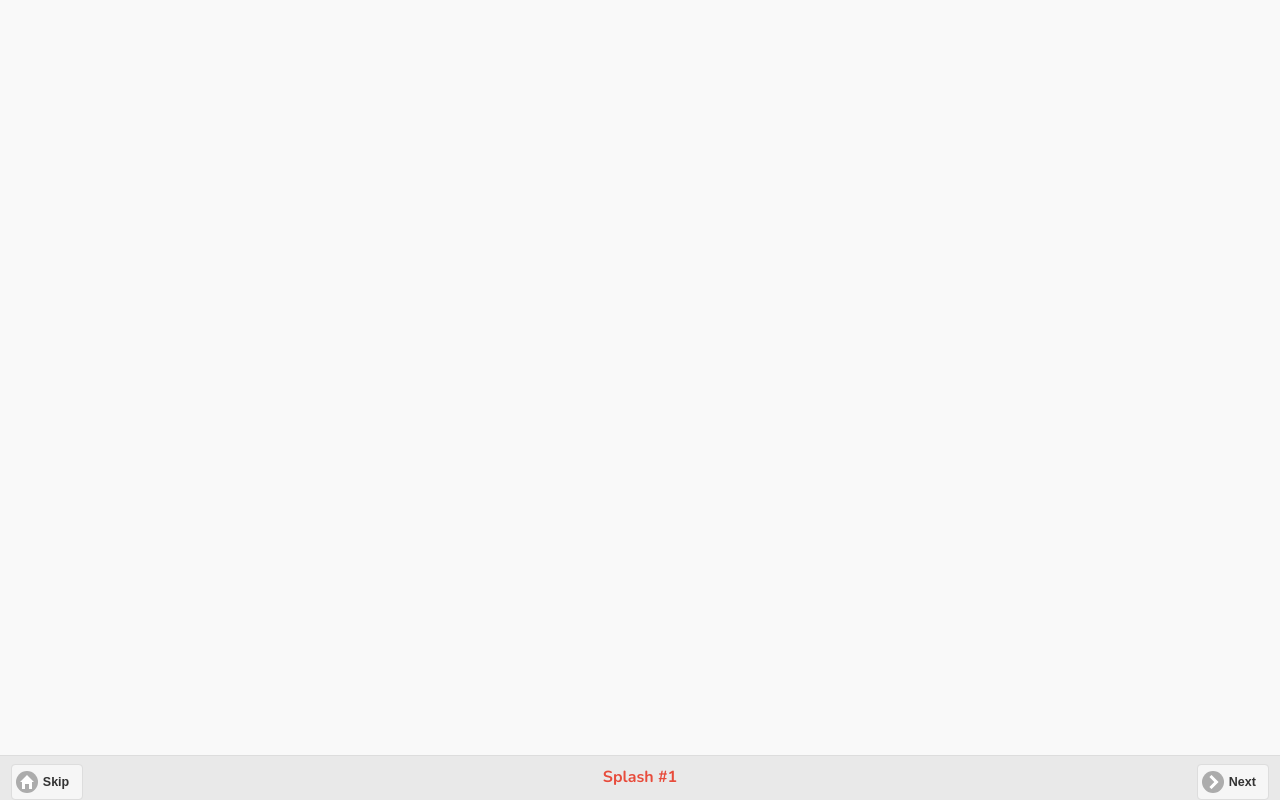
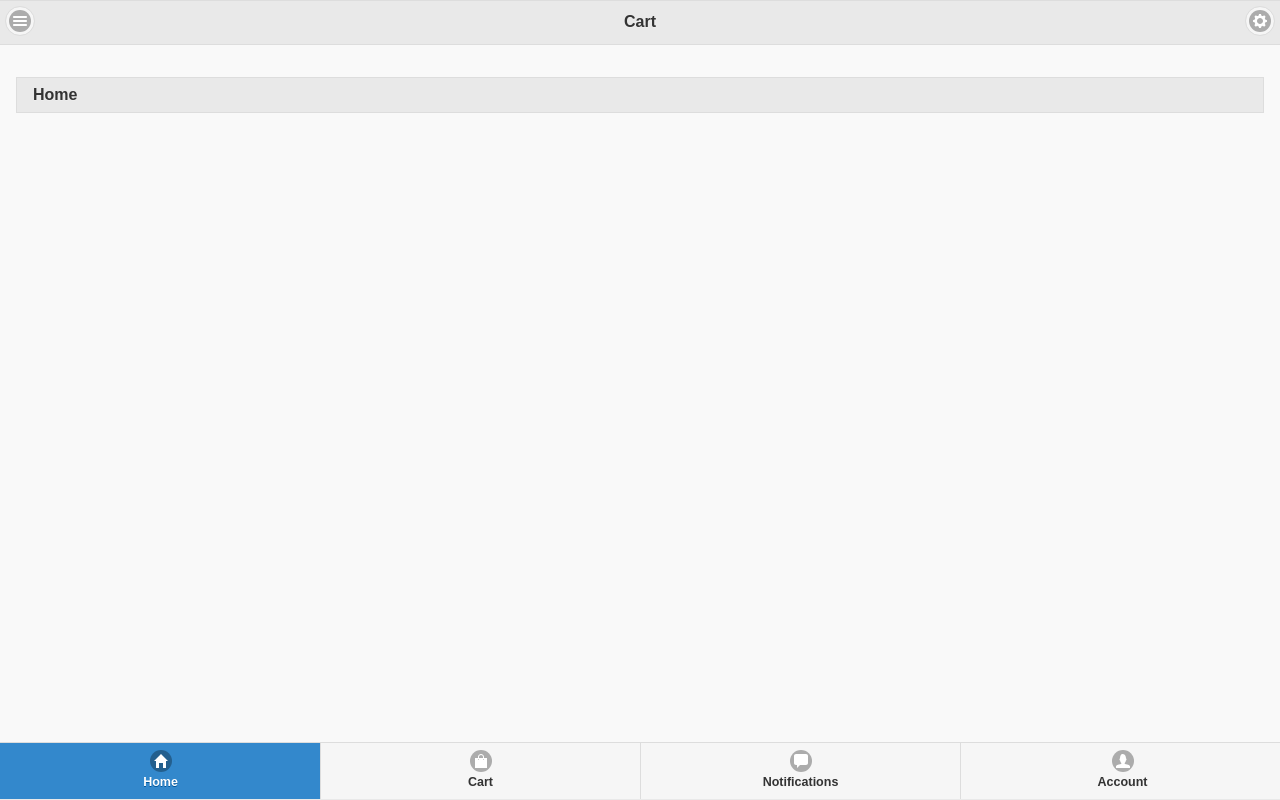
Before and after one commit to rakara/rakara.github.io, a PHP site: page / in a window 1280 px wide. Run offline with PHP 8.4, Linux system fonts and the light colour scheme.

Commit message:
UI Tweaks

```diff
--- a/css/style.css
+++ b/css/style.css
@@ -1,81 +1,21 @@
-@import url("https://fonts.googleapis.com/css?family=Nunito:400,700&display=swap");
-* {
-  margin: 0;
-  padding: 0;
-  box-sizing: border-box;
+.ui-page { -webkit-backface-visibility: hidden; }
+.splash, .jumbotron{
+  background-size: cover;
 }
-
-body {
-  background: #fdfdfd;
-  font-family: "Nunito", sans-serif;
-  font-size: 1rem;
+#splash1{
+  background: url("images/splash1.jpg");
 }
-
-main {
-  max-width: 900px;
-  margin: auto;
-  padding: 0.5rem;
-  text-align: center;
+#splash2{
+  background: url("images/splash2.jpg");
 }
-nav {
-  display: flex;
-  justify-content: space-between;
-  align-items: center;
+#splash3{
+  background: url("images/splash1.jpg");
 }
-
-ul {
-  list-style: none;
-  display: flex;
+.jumbotron{
+  background: url("images/splash1.jpg");
+  min-height: 25vh;
 }
-
-li {
-  margin-right: 1rem;
+cats{
+  min-height:10vh;
+  text-align:center;
 }
-
-h1 {
-  color: #e74c3c;
-  margin-bottom: 0.5rem;
-}
-.container {
-  display: grid;
-  grid-template-columns: repeat(auto-fit, minmax(15rem, 1fr));
-  grid-gap: 1rem;
-  justify-content: center;
-  align-items: center;
-  margin: auto;
-  padding: 1rem 0;
-}
-.card {
-  display: flex;
-  align-items: center;
-  flex-direction: column;
-  width: 15rem auto;
-  height: 15rem;
-  background: #fff;
-  box-shadow: 0 10px 20px rgba(0, 0, 0, 0.19), 0 6px 6px rgba(0, 0, 0, 0.23);
-  border-radius: 10px;
-  margin: auto;
-  overflow: hidden;
-}
-
-.card--avatar {
-  width: 100%;
-  height: 10rem;
-  object-fit: cover;
-}
-
-.card--title {
-  color: #222;
-  font-weight: 700;
-  text-transform: capitalize;
-  font-size: 1.1rem;
-  margin-top: 0.5rem;
-}
-
-.card--link {
-  text-decoration: none;
-  background: #db4938;
-  color: #fff;
-  padding: 0.3rem 1rem;
-  border-radius: 20px;
-}
--- a/index.html
+++ b/index.html
@@ -1,60 +1,16 @@
 <!DOCTYPE html>
-<html lang="en">
+<html>
 <head>
   <meta charset="UTF-8" />
-    <meta name="viewport" content="width=device-width, initial-scale=1.0" />
-    <meta http-equiv="X-UA-Compatible" content="ie=edge" />
   <link rel="manifest" href="manifest.json" />
+  <title>Page Title</title>
+  <meta name="viewport" content="width=device-width, initial-scale=1">
   <link rel="stylesheet" href="css/jquery.mobile-1.4.5.min.css" />
   <link rel="stylesheet" href="css/style.css" />
   <script src="js/jquery.min.js"></script>
   <script src="js/jquery.mobile-1.4.5.min.js"></script>
-    <!-- ios support -->
-    <link rel="apple-touch-icon" href="images/icons/icon-72x72.png" />
-    <link rel="apple-touch-icon" href="images/icons/icon-96x96.png" />
-    <link rel="apple-touch-icon" href="images/icons/icon-128x128.png" />
-    <link rel="apple-touch-icon" href="images/icons/icon-144x144.png" />
-    <link rel="apple-touch-icon" href="images/icons/icon-152x152.png" />
-    <link rel="apple-touch-icon" href="images/icons/icon-192x192.png" />
-    <link rel="apple-touch-icon" href="images/icons/icon-384x384.png" />
-    <link rel="apple-touch-icon" href="images/icons/icon-512x512.png" />
-    <meta name="apple-mobile-web-app-status-bar" content="#db4938" />
-    <meta name="theme-color" content="#db4938" />
-    <title>Page Title</title>
 </head>
 <body>
-    <div data-role="page" class="splash" id="splash1">
-  <div data-role="footer" data-position="fixed">
-    <a href="#home" class="ui-btn-left ui-btn ui-btn-inline ui-mini ui-corner-all ui-btn-icon-left ui-icon-home" data-transition="pop">Skip</a>
-      <h1>Splash #1</h1>
-    <a href="#splash2" class="ui-btn-right ui-btn ui-btn-inline ui-mini ui-corner-all ui-btn-icon-left ui-icon-carat-r" data-transition="slide">Next</a>
-  </div>
-</div>
-
-<div data-role="page" class="splash" id="splash2">
-  <div data-role="footer" data-position="fixed">
-    <a href="#splash1" class="ui-btn-left ui-btn ui-btn-inline ui-mini ui-corner-all ui-btn-icon-left ui-icon-carat-l" data-transition="slide" data-direction="reverse">Back</a>
-      <h1>Splash #2</h1>
-    <a href="#splash3" class="ui-btn-right ui-btn ui-btn-inline ui-mini ui-corner-all ui-btn-icon-left ui-icon-carat-r" data-transition="slide">Next</a>
-  </div>
-</div>
-
-<div data-role="page" class="splash" id="splash3">
-  <div data-role="footer" data-position="fixed">
-    <a href="#splash2" class="ui-btn-left ui-btn ui-btn-inline ui-mini ui-corner-all ui-btn-icon-left ui-icon-carat-l" data-transition="slide" data-direction="reverse">Back</a>
-      <h1>Splash #3</h1>
-    <a href="#home" class="ui-btn-right ui-btn ui-btn-inline ui-mini ui-corner-all ui-btn-icon-left ui-icon-carat-r" data-transition="slide">Start</a>
-  </div>
-</div>
-
-<div data-role="page" id="login">
-  <div data-role="main">
-    <p>Login</p>
-  </div>
-  <div data-role="footer" data-position="fixed">
-    <h1>CLIMORFRESH &copy; 2020</h1>
-  </div><!-- /footer -->
-</div><!-- /page --><!-- /home -->
 
 <div data-role="page" id="home">
 
@@ -64,6 +20,12 @@
       <li><a href="#">Dairy</a></li>
       <li><a href="#">Vegetables</a></li>
       <li><a href="#">Fruits</a></li>
+      <li><a href="#">Fresh Juices</a></li>
+      <li><a href="#">Mushrooms</a></li>
+      <li><a href="#">Cereals</a></li>
+      <li><a href="#">Eggs</a></li>
+      <li><a href="#">Tubers, Bulbs &amp; Roots</a></li>
+      <li><a href="#">Herbs, Spices &amp; Chillies</a></li>
     </ul>
   </div><!-- /menu -->
 
@@ -72,43 +34,34 @@
     <ul data-role="listview">
       <li data-icon="user"><a href="#profile">My Account</a></li>
       <li data-icon="shop"><a href="#">My Orders</a></li>
-      <li data-icon="phone"><a href="#">Call To Order</a></li>
-      <li data-icon="info"><a href="#splash1">About App</a></li>
-      <li data-icon="lock"><a href="#login">Logout</a></li>
+      <li data-icon="phone"><a href="#callPopUp" data-rel="popup" data-position-to="window">Call To Order</a></li>
+      <li data-icon="lock"><a href="#">Logout</a></li>
     </ul>
   </div><!-- /settings -->
 
-   <div data-role="header" style="overflow:hidden;">
-     <div data-role="navbar">
-        <ul>
-            <li><a href="#" data-icon="bars" data-iconpos="left" class="ui-icon-notext">One</a></li>
-            <li>Jumia</li>
-            <li><a href="#">Three</a></li>
-        </ul>
-     </div><!-- /navbar -->
+  <div data-role="popup" id="callPopUp" class="ui-content" style="padding: 20px 5px:">
+    <p>Call 07xx xxx xxx To Order</p>
+  </div>
+
+  <div data-role="header">
+
+      <a href="#menu" class="ui-btn-left ui-btn ui-btn-inline ui-mini ui-corner-all ui-btn-icon-left ui-icon-bars ui-btn-icon-notext">Menu</a>
+        <h1>Cart</h1>
+      <a href="#settings" class="ui-btn-right ui-btn ui-btn-inline ui-mini ui-corner-all ui-btn-icon-left ui-icon-gear ui-btn-icon-notext">Settings</a>
+
   </div><!-- /header -->
 
   <div role="main" class="ui-content">
-    <form>
-      <label for="search" class="ui-hidden-accessible">Search Input:</label>
-      <input type="search" name="search" id="search" value="">
-    </form>
-    <div class="jumbotron">
-    </div>
-    <div class="ui-grid-b">
-      <div class="ui-block-a cats">Dairy</div>
-      <div class="ui-block-b cats">Vegetables</div>
-      <div class="ui-block-c cats">Fruits</div>
-    </div>
+    <p class="ui-bar ui-bar-a">Home</p>
   </div><!-- /content -->
 
   <div data-role="footer" data-position="fixed">
     <div data-role="navbar">
         <ul>
-          <li><a href="#" data-icon="home" data-iconpos="notext" class="ui-btn-active">Home</a></li>
+          <li><a href="#" data-icon="home" class="ui-btn-active">Home</a></li>
             <li><a href="#cart" data-icon="shop">Cart</a></li>
-            <li><a href="#favorite" data-icon="star">Favorites</a></li>
-            <li><a href="#profile" data-icon="user">Profile</a></li>
+            <li><a href="#favorite" data-icon="comment">Notifications</a></li>
+            <li><a href="#profile" data-icon="user">Account</a></li>
         </ul>
     </div><!-- /navbar -->
   </div><!-- /footer -->
@@ -116,12 +69,18 @@
 
 <div data-role="page" id="cart">
 
-  <div data-role="panel" data-display="overlay" data-theme="" id="myPanel">
+  <div data-role="panel" data-display="overlay" data-theme="" id="menu">
     <h2>Categories</h2>
     <ul data-role="listview">
       <li><a href="#">Dairy</a></li>
       <li><a href="#">Vegetables</a></li>
       <li><a href="#">Fruits</a></li>
+      <li><a href="#">Fresh Juices</a></li>
+      <li><a href="#">Mushrooms</a></li>
+      <li><a href="#">Cereals</a></li>
+      <li><a href="#">Eggs</a></li>
+      <li><a href="#">Tubers, Bulbs &amp; Roots</a></li>
+      <li><a href="#">Herbs, Spices &amp; Chillies</a></li>
     </ul>
   </div><!-- /menu -->
 
@@ -130,21 +89,18 @@
     <ul data-role="listview">
       <li data-icon="user"><a href="#profile">My Account</a></li>
       <li data-icon="shop"><a href="#">My Orders</a></li>
-      <li data-icon="star"><a href="#">My Subscriptions</a></li>
       <li data-icon="phone"><a href="#callPopUp" data-rel="popup" data-position-to="window">Call To Order</a></li>
-      <li data-icon="info"><a href="#splash1">About App</a></li>
       <li data-icon="lock"><a href="#">Logout</a></li>
     </ul>
   </div><!-- /settings -->
 
-  <div data-role="popup" id="callPopUp" class="ui-content">
+  <div data-role="popup" id="callPopUp" class="ui-content" style="padding: 20px 5px:">
     <p>Call 07xx xxx xxx To Order</p>
-
   </div>
 
   <div data-role="header">
 
-      <a href="#myPanel" class="ui-btn-left ui-btn ui-btn-inline ui-mini ui-corner-all ui-btn-icon-left ui-icon-bars ui-btn-icon-notext">Menu</a>
+      <a href="#menu" class="ui-btn-left ui-btn ui-btn-inline ui-mini ui-corner-all ui-btn-icon-left ui-icon-bars ui-btn-icon-notext">Menu</a>
         <h1>Cart</h1>
       <a href="#settings" class="ui-btn-right ui-btn ui-btn-inline ui-mini ui-corner-all ui-btn-icon-left ui-icon-gear ui-btn-icon-notext">Settings</a>
 
@@ -157,10 +113,10 @@
   <div data-role="footer" data-position="fixed">
     <div data-role="navbar">
         <ul>
-          <li><a href="#home" data-icon="home">Shop</a></li>
-            <li><a href="#" data-icon="shop" class="ui-btn-active">Shopping Cart</a></li>
-            <li><a href="#favorite" data-icon="mail">Notifications</a></li>
-            <li><a href="#profile" data-icon="user">My Account</a></li>
+          <li><a href="#home" data-icon="home">Home</a></li>
+            <li><a href="#" data-icon="shop" class="ui-btn-active">Cart</a></li>
+            <li><a href="#favorite" data-icon="comment">Notifications</a></li>
+            <li><a href="#profile" data-icon="user">Account</a></li>
         </ul>
     </div><!-- /navbar -->
   </div><!-- /footer -->
@@ -168,46 +124,54 @@
 
 <div data-role="page" id="favorite">
 
-  <div data-role="panel" data-display="overlay" data-theme="" id="myPanel">
+  <div data-role="panel" data-display="overlay" data-theme="" id="menu">
     <h2>Categories</h2>
     <ul data-role="listview">
       <li><a href="#">Dairy</a></li>
       <li><a href="#">Vegetables</a></li>
       <li><a href="#">Fruits</a></li>
+      <li><a href="#">Fresh Juices</a></li>
+      <li><a href="#">Mushrooms</a></li>
+      <li><a href="#">Cereals</a></li>
+      <li><a href="#">Eggs</a></li>
+      <li><a href="#">Tubers, Bulbs &amp; Roots</a></li>
+      <li><a href="#">Herbs, Spices &amp; Chillies</a></li>
     </ul>
   </div><!-- /menu -->
 
-  <div data-role="panel" data-display="overlay" data-position="right" data-theme="b" id="settings">
+  <div data-role="panel" data-display="overlay" data-position="right" data-theme="a" id="settings">
     <h2>Settings</h2>
     <ul data-role="listview">
       <li data-icon="user"><a href="#profile">My Account</a></li>
       <li data-icon="shop"><a href="#">My Orders</a></li>
-      <li data-icon="star"><a href="#">My Subscriptions</a></li>
-      <li data-icon="phone"><a href="#">Call To Order</a></li>
-      <li data-icon="info"><a href="#">About App</a></li>
+      <li data-icon="phone"><a href="#callPopUp" data-rel="popup" data-position-to="window">Call To Order</a></li>
       <li data-icon="lock"><a href="#">Logout</a></li>
     </ul>
   </div><!-- /settings -->
 
+  <div data-role="popup" id="callPopUp" class="ui-content" style="padding: 20px 5px:">
+    <p>Call 07xx xxx xxx To Order</p>
+  </div>
+
   <div data-role="header">
 
-      <a href="#myPanel" class="ui-btn ui-btn-inline ui-corner-all ui-shadow">Menu</a>
-      <h1>Favorites</h1>
-      <a href="#settings" class="ui-btn ui-btn-right ui-btn-inline ui-corner-all ui-shadow">Settings</a>
+      <a href="#menu" class="ui-btn-left ui-btn ui-btn-inline ui-mini ui-corner-all ui-btn-icon-left ui-icon-bars ui-btn-icon-notext">Menu</a>
+        <h1>Messages &amp; Notifications</h1>
+      <a href="#settings" class="ui-btn-right ui-btn ui-btn-inline ui-mini ui-corner-all ui-btn-icon-left ui-icon-gear ui-btn-icon-notext">Settings</a>
 
   </div><!-- /header -->
 
   <div role="main" class="ui-content">
-    <p>Favorites</p>
+    <p class="ui-bar ui-bar-a">Messages &amp; Notifications</p>
   </div><!-- /content -->
 
-  <div data-role="footer" data-position="fixed" >
+  <div data-role="footer" data-position="fixed">
     <div data-role="navbar">
         <ul>
           <li><a href="#home" data-icon="home">Home</a></li>
             <li><a href="#cart" data-icon="shop">Cart</a></li>
-            <li><a href="#" data-icon="star" class="ui-btn-active">Favorites</a></li>
-            <li><a href="#profile" data-icon="user">Profile</a></li>
+            <li><a href="#" data-icon="comment" class="ui-btn-active">Notifications</a></li>
+            <li><a href="#profile" data-icon="user">Account</a></li>
         </ul>
     </div><!-- /navbar -->
   </div><!-- /footer -->
@@ -215,119 +179,59 @@
 
 <div data-role="page" id="profile">
 
-  <div data-role="panel" data-display="overlay" data-theme="" id="myPanel">
+  <div data-role="panel" data-display="overlay" data-theme="" id="menu">
     <h2>Categories</h2>
     <ul data-role="listview">
       <li><a href="#">Dairy</a></li>
       <li><a href="#">Vegetables</a></li>
       <li><a href="#">Fruits</a></li>
+      <li><a href="#">Fresh Juices</a></li>
+      <li><a href="#">Mushrooms</a></li>
+      <li><a href="#">Cereals</a></li>
+      <li><a href="#">Eggs</a></li>
+      <li><a href="#">Tubers, Bulbs &amp; Roots</a></li>
+      <li><a href="#">Herbs, Spices &amp; Chillies</a></li>
     </ul>
   </div><!-- /menu -->
 
-  <div data-role="panel" data-display="overlay" data-position="right" data-theme="b" id="settings">
+  <div data-role="panel" data-display="overlay" data-position="right" data-theme="a" id="settings">
     <h2>Settings</h2>
     <ul data-role="listview">
-      <li data-icon="user"><a href="#">My Account</a></li>
+      <li data-icon="user"><a href="#profile">My Account</a></li>
       <li data-icon="shop"><a href="#">My Orders</a></li>
-      <li data-icon="star"><a href="#">My Subscriptions</a></li>
-      <li data-icon="phone"><a href="#">Call To Order</a></li>
-      <li data-icon="info"><a href="#">About App</a></li>
+      <li data-icon="phone"><a href="#callPopUp" data-rel="popup" data-position-to="window">Call To Order</a></li>
       <li data-icon="lock"><a href="#">Logout</a></li>
     </ul>
   </div><!-- /settings -->
 
+  <div data-role="popup" id="callPopUp" class="ui-content" style="padding: 20px 5px:">
+    <p>Call 07xx xxx xxx To Order</p>
+  </div>
+
   <div data-role="header">
 
-      <a href="#myPanel" class="ui-btn ui-btn-inline ui-corner-all ui-shadow">Menu</a>
-      <h1>Profile</h1>
-      <a href="#settings" class="ui-btn ui-btn-right ui-btn-inline ui-corner-all ui-shadow">Settings</a>
+      <a href="#menu" class="ui-btn-left ui-btn ui-btn-inline ui-mini ui-corner-all ui-btn-icon-left ui-icon-bars ui-btn-icon-notext">Menu</a>
+        <h1>Account</h1>
+      <a href="#settings" class="ui-btn-right ui-btn ui-btn-inline ui-mini ui-corner-all ui-btn-icon-left ui-icon-gear ui-btn-icon-notext">Settings</a>
 
   </div><!-- /header -->
 
   <div role="main" class="ui-content">
-    <p>Profile</p>
-    <hr class="ui-bar-a">
-    <label for="name" class="ui-hidden-accessible">Full Name:</label>
-    <input type="text" name="name" id="name" placeholder="Full Name" value="">
+    <p class="ui-bar ui-bar-a">Account</p>
   </div><!-- /content -->
 
-  <div data-role="footer" data-position="fixed" >
+  <div data-role="footer" data-position="fixed">
     <div data-role="navbar">
         <ul>
           <li><a href="#home" data-icon="home">Home</a></li>
-            <li><a href="#cart" data-icon="shop">Cart</a></li>
-            <li><a href="#favorite" data-icon="star">Favorites</a></li>
-            <li><a href="#" data-icon="user" class="ui-btn-active">Profile</a></li>
+            <li><a href="#cart" data-icon="shop" >Cart</a></li>
+            <li><a href="#favorite" data-icon="comment">Notifications</a></li>
+            <li><a href="#" data-icon="user" class="ui-btn-active">Account</a></li>
         </ul>
     </div><!-- /navbar -->
   </div><!-- /footer -->
 </div><!-- /page --><!-- /profile -->
 
-<div data-role="page" id="inbox">
-
-  <div data-role="panel" data-display="overlay" data-theme="" id="myPanel">
-    <h2>Categories</h2>
-    <ul data-role="listview">
-      <li><a href="#">Dairy</a></li>
-      <li><a href="#">Vegetables</a></li>
-      <li><a href="#">Fruits</a></li>
-    </ul>
-  </div><!-- /menu -->
-
-  <div data-role="panel" data-display="overlay" data-position="right" data-theme="b" id="settings">
-    <h2>Settings</h2>
-    <ul data-role="listview">
-      <li data-icon="user"><a href="#profile">My Account</a></li>
-      <li data-icon="shop"><a href="#">My Orders</a></li>
-      <li data-icon="star"><a href="#">My Subscriptions</a></li>
-      <li data-icon="phone"><a href="#">Call To Order</a></li>
-      <li data-icon="info"><a href="#">About App</a></li>
-      <li data-icon="lock"><a href="#">Logout</a></li>
-    </ul>
-  </div><!-- /settings -->
-
-  <div data-role="header">
-
-      <a href="#myPanel" class="ui-btn ui-btn-inline ui-corner-all ui-shadow">Menu</a>
-      <h1>Inbox</h1>
-      <a href="#settings" class="ui-btn ui-btn-right ui-btn-inline ui-corner-all ui-shadow">Settings</a>
-
-  </div><!-- /header -->
-
-  <div role="main" class="ui-content">
-    <p>Inbox</p>
-  </div><!-- /content -->
-
-  <div data-role="footer" data-position="fixed" data-theme="b">
-    <div data-role="navbar">
-        <ul>
-          <li><a href="#home" data-icon="home">Home</a></li>
-            <li><a href="#cart" data-icon="shop">Cart</a></li>
-            <li><a href="#favorite" data-icon="star">Favorites</a></li>
-            <li><a href="#profile" data-icon="user" class="ui-btn-active">Profile</a></li>
-        </ul>
-    </div><!-- /navbar -->
-  </div><!-- /footer -->
-</div><!-- /page --><!-- /inbox -->
-
-<div data-role="page" id="splash">
-  <div data-role="header">
-     <a href="#" data-icon="gear" data-iconpos="notext" class="ui-btn-right">Options</a>
-    <h1>CLIMORFRESH</h1>
-  </div>
-  <div data-role="main">
-    <div class="ui-content"> Splash Dialog</div>
-  </div>
-  <div data-role="footer">
-    <p>Footer</p>
-  </div>
-</div><!-- /splash screen -->
-
-<div data-role="page" id="login">
-</div><!-- login -->
-
-<div data-role="page" id="registration">
-</div><!-- /registration -->
 <script src="js/app.js"></script>
 </body>
 </html>
```
Also changed, not shown: README.md, manifest.json. Lines whose indentation alone changed are shown as unchanged.
